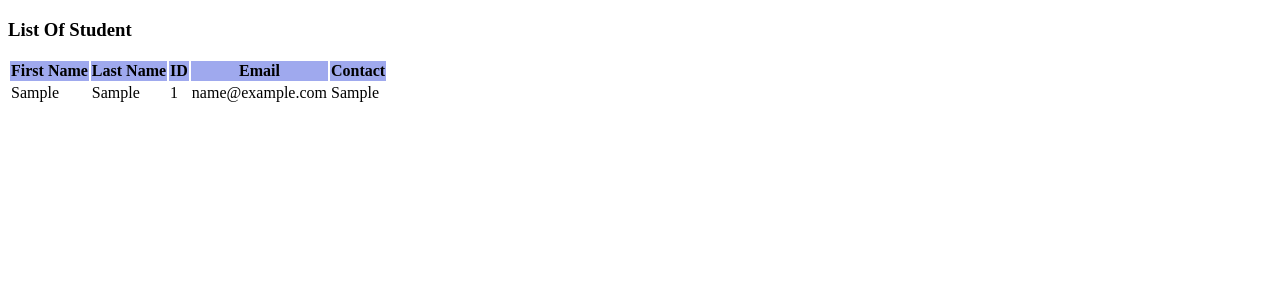
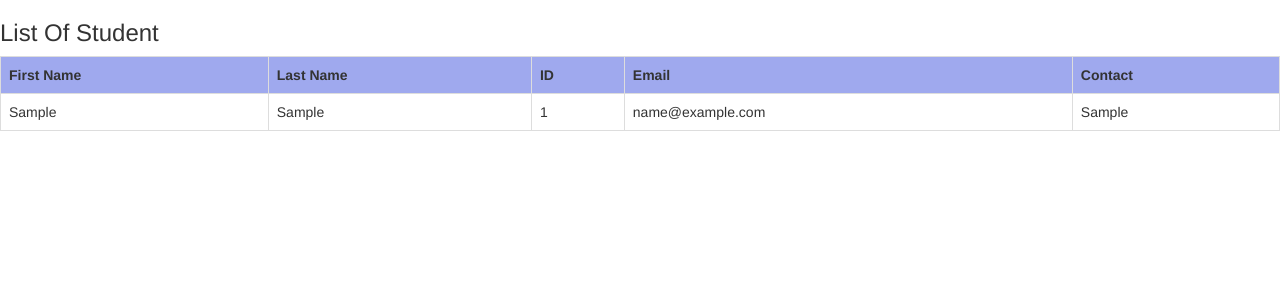
Before and after one commit to Tanim-Kabir/Libraby-Managment-System, a PHP site: page /student.php in a window 1280 px wide. Shown: the top 300 px of the page. Run offline with PHP 8.4, Linux system fonts and the light colour scheme; tables that the repository leaves empty or names only in its code hold one stand-in row (values such as "Sample post").

Commit message:
add bootstrap for table

```diff
--- a/student.php
+++ b/student.php
@@ -12,13 +12,16 @@
 	<title>Student</title>
     <meta charset="utf-8">
   <meta name="viewport" content="width=device-width, initial-scale=1">
+  <link rel="stylesheet" href="https://maxcdn.bootstrapcdn.com/bootstrap/3.4.1/css/bootstrap.min.css">
+  <script src="https://ajax.googleapis.com/ajax/libs/jquery/3.5.1/jquery.min.js"></script>
+  <script src="https://maxcdn.bootstrapcdn.com/bootstrap/3.4.1/js/bootstrap.min.js"></script>
 </head>
 <body>
     <h3>List Of Student</h3>
     <?php
     $result = mysqli_query($db,"SELECT * FROM `student`;");
     ?>
-    <table>
+    <table class="table table-bordered">
         <tr style='background-color: #1c33d76b;'>
             <th>First Name</th>
             <th>Last Name</th>
```
